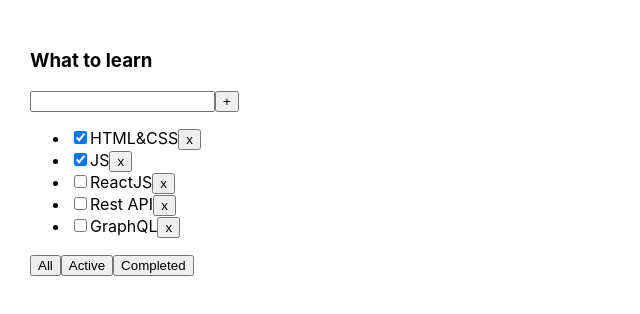
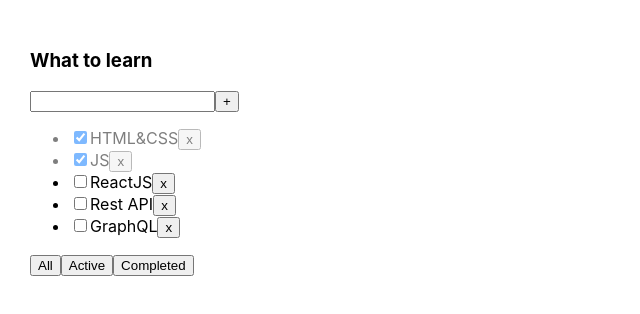
Before and after one commit to lexggwp/todolist, a React (Create React App) app: page / in a window 1280 px wide. Shown: the top 314 px of the page, without its empty margins (0-640 px from the left). Built offline with nearby package versions, Linux system fonts and the light colour scheme.

Commit message:
feat: input style

```diff
--- a/src/App.css
+++ b/src/App.css
@@ -6,3 +6,10 @@
 .App > div {
   margin-right: 50px;
 }
+.error {
+  border: 1px solid red;
+}
+
+.error-message {
+  color: red;
+}
--- a/src/App.tsx
+++ b/src/App.tsx
@@ -1,6 +1,6 @@
 import React, {useState} from 'react';
 import './App.css';
-import Todolist from "./Todolist";
+import Todolist from "./Components/Todolist";
 import {v1} from "uuid";
 
 export type FilterValuesType = "all" | "active" | "completed";
@@ -8,22 +8,25 @@
 function App() {
 
     let [tasks, setTasks] = useState([
-        { id: v1(), title: "HTML&CSS", isDone: true },
-        { id: v1(), title: "JS", isDone: true },
-        { id: v1(), title: "ReactJS", isDone: false },
-        { id: v1(), title: "Rest API", isDone: false },
-        { id: v1(), title: "GraphQL", isDone: false },
+        {id: v1(), title: "HTML&CSS", isDone: true},
+        {id: v1(), title: "JS", isDone: true},
+        {id: v1(), title: "ReactJS", isDone: false},
+        {id: v1(), title: "Rest API", isDone: false},
+        {id: v1(), title: "GraphQL", isDone: false},
     ]);
 
     function removeTask(id: string) {
         let filteredTasks = tasks.filter(t => t.id !== id);
         setTasks(filteredTasks);
     }
+    function changeIsDone (id: string, value: boolean) {
+        setTasks(tasks.map( el => el.id === id ? { ...el, isDone: value} : el ))
+    }
 
-
-
-    function addTask(newTitle: string) {
-        setTasks([ { id: v1(), title: newTitle, isDone: false }, ...tasks])
+    function addTask(title: string) {
+            let task = {id: v1(), title: title, isDone: false}
+           let newTasks = [task, ...tasks];
+            setTasks(newTasks)
     }
 
     let [filter, setFilter] = useState<FilterValuesType>("all");
@@ -44,7 +47,9 @@
     return (
         <div className="App">
 
-            <Todolist title="What to learn"
+            <Todolist
+                changeIsDone={changeIsDone}
+                title="What to learn"
                       tasks={tasksForTodolist}
                       removeTask={removeTask}
                       changeFilter={changeFilter}
--- /dev/null
+++ b/src/Components/Input.module.css
@@ -0,0 +1,3 @@
+.error {
+    border: 5px solid red;
+}
--- a/src/Components/Input.tsx
+++ b/src/Components/Input.tsx
@@ -1,14 +1,20 @@
 import React from 'react';
+import style from './Input.module.css'
 
 type InputPropsType = {
     setNewTitle: (title: string) => void,
     title: string;
     callBack: () => void
+    error: string;
+    setError: (error: string) => void;
 }
 
 const Input = (props: InputPropsType) => {
 
+
+
     const onChangeHandler = (event: React.ChangeEvent<HTMLInputElement>) => {
+        props.setError('')
         props.setNewTitle(event.currentTarget.value)
     }
     const onKeyPressHandler = (event: React.KeyboardEvent<HTMLInputElement>) => {
@@ -17,10 +23,13 @@
         }
     }
     return (
-        <input onKeyDown={onKeyPressHandler}
+        <>
+        <input className={props.error ?style.error: ''} onKeyDown={onKeyPressHandler}
                value={props.title}
                onChange={onChangeHandler}/>
 
+
+        </>
     );
 };
 
--- /dev/null
+++ b/src/Components/Todolist.module.css
@@ -0,0 +1,10 @@
+.errorMessage {
+    color: red;
+}
+.activeFilter {
+    background: aquamarine;
+}
+
+.isDone {
+    opacity: 0.5;
+}
--- a/src/Todolist.tsx
+++ b/src/Components/Todolist.tsx
@@ -1,7 +1,8 @@
 import React, {useState} from 'react';
-import {FilterValuesType} from './App';
-import Button from "./Components/Button";
-import Input from "./Components/Input";
+import {FilterValuesType} from '../App';
+import Button from "./Button";
+import Input from "./Input";
+import style from "./Todolist.module.css";
 
 type TaskType = {
     id: string
@@ -15,34 +16,48 @@
     removeTask: (taskId: string) => void
     changeFilter: (filterName: FilterValuesType) => void
     addTask: (newTitle: string) => void;
+    changeIsDone: (id: string, value: boolean) => void;
+
 
 }
 
 function Todolist(props: PropsType) {
 
+    const [error, setError] = useState<string>('')
+
     const addTaskHandler = () => {
-        props.addTask(newTitle)
-        setNewTitle('');
+        if (newTitle.trim().length) {
+            props.addTask(newTitle)
+            setNewTitle('');
+        } else {
+            setError('Title is required')
+        }
     }
     const onClickFilterHandler = (FilterName: FilterValuesType) => props.changeFilter(FilterName);
+
 
     const [newTitle, setNewTitle] = useState('');
 
     const onClickDeleteTask = (id: string) => {
         props.removeTask(id)
     }
-
+    const onChangeHandler = (tID: string, value: boolean ) => {
+        props.changeIsDone(tID, value)
+    }
 
     return <div>
         <h3>{props.title}</h3>
-        <Input callBack={addTaskHandler} title={newTitle} setNewTitle={setNewTitle}/>
+        <Input setError={setError} error={error} callBack={addTaskHandler} title={newTitle} setNewTitle={setNewTitle}/>
         <Button name={'+'} callback={addTaskHandler}/>
+        {error && <div className={style.errorMessage}>{error}</div>}
+
         <ul>
             {
                 props.tasks.map(t => {
+
                     return (
-                        <li key={t.id}>
-                            <input type="checkbox" checked={t.isDone}/>
+                        <li className={t.isDone? style.isDone : ''} key={t.id}>
+                            <input onChange={ (event: React.ChangeEvent<HTMLInputElement>) => onChangeHandler(t.id, event.currentTarget.checked)} type="checkbox" checked={t.isDone}/>
                             <span>{t.title}</span>
                             <Button name={'x'} callback={() => onClickDeleteTask(t.id)}/>
 
```
